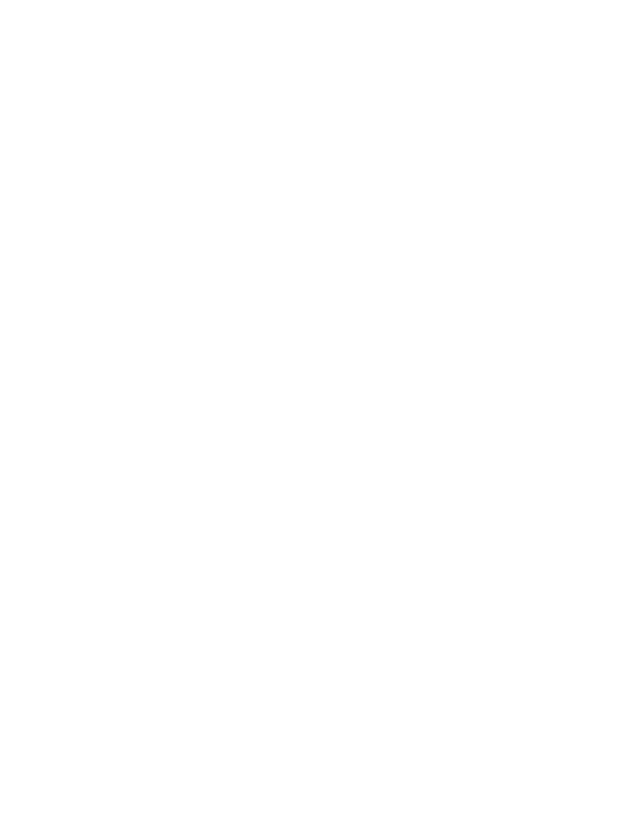
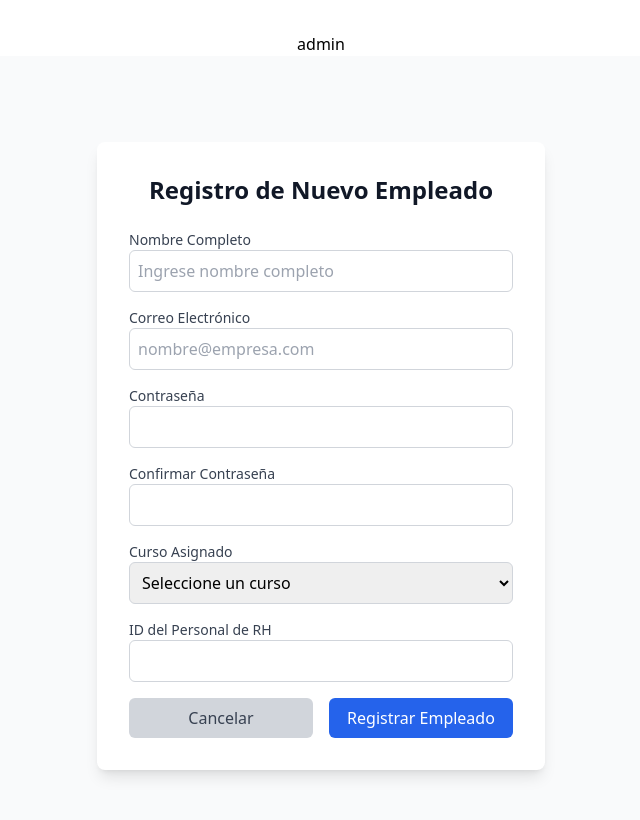
Before and after one commit to Codex-Utma/TalentQuest, a React (Vite) app in the folder Frontend/: page /admin/Adduser in a window 1280 px wide. Before the commit this address had no page. Shown: the top 820 px of the page, without its empty margins (319-959 px from the left). Built offline with nearby package versions, Linux system fonts and the light colour scheme.

Commit message:
Agregar usuario

```diff
--- a/Frontend/src/main.tsx
+++ b/Frontend/src/main.tsx
@@ -4,26 +4,24 @@
 import './index.css'
 
 import App from './App.tsx'
-import Prueba from './pages/prueba.tsx'
 
 import AdminLayout from './layout/AdminLayout.tsx'
 import EmployeeLayout from './layout/EmployeeLayout.tsx'
+import Adduser from './pages/Adduser.tsx'
 
 createRoot(document.getElementById('root')!).render(
     <BrowserRouter>
       <Routes>
 
         <Route index element={<App />} />
-        <Route path="/login" element={<Prueba />} />
 
         <Route path="/admin" element={<AdminLayout />} >
-          <Route index element={<App />} />
-          <Route path="prueba" element={<Prueba />} />
+          <Route path="Adduser" element={<Adduser />} />
         </Route>
 
         <Route path="/employee" element={<EmployeeLayout />} >
           <Route index element={<App />} />
-          <Route path="prueba" element={<Prueba />} />
+          <Route path="Adduser" element={<Adduser />} />
         </Route>
 
       </Routes>
--- /dev/null
+++ b/Frontend/src/pages/Adduser.tsx
@@ -0,0 +1,137 @@
+import { useState } from "react";
+
+const Adduser = () => {
+    const [formData, setFormData] = useState({
+        nombre: "",
+        email: "",
+        password: "",
+        confirmPassword: "",
+        curso: "",
+        rhId: "",
+    });
+
+    const handleChange = (e: { target: { name: any; value: any; }; }) => {
+        setFormData({ ...formData, [e.target.name]: e.target.value });
+    };
+
+    const handleSubmit = (e: { preventDefault: () => void; }) => {
+        e.preventDefault();
+        console.log("Datos enviados:", formData);
+    };
+
+    return (
+        <div className="min-h-screen flex items-center justify-center bg-gray-50">
+            <div className="bg-white shadow-lg rounded-lg p-8 w-full max-w-md">
+                <h2 className="text-2xl font-bold text-center text-gray-900 mb-6">
+                    Registro de Nuevo Empleado
+                </h2>
+
+                <form onSubmit={handleSubmit} className="space-y-4">
+                    {/* Nombre Completo */}
+                    <div className="flex flex-col">
+                        <label className="block text-sm font-medium text-gray-700 text-left">Nombre Completo</label>
+                        <input
+                            type="text"
+                            name="nombre"
+                            value={formData.nombre}
+                            onChange={handleChange}
+                            className="w-full border border-gray-300 p-2 rounded-md focus:ring-blue-500 focus:border-blue-500"
+                            placeholder="Ingrese nombre completo"
+                            required
+                        />
+                    </div>
+
+
+                    {/* Correo Electrónico */}
+                    <div>
+                        <label className="block text-sm font-medium text-gray-700 text-left">Correo Electrónico</label>
+                        <input
+                            type="email"
+                            name="email"
+                            value={formData.email}
+                            onChange={handleChange}
+                            className="w-full border border-gray-300 p-2 rounded-md focus:ring-blue-500 focus:border-blue-500"
+                            placeholder="nombre@empresa.com"
+                            required
+                        />
+                    </div>
+
+                    {/* Contraseña */}
+                    <div>
+                        <label className="block text-sm font-medium text-gray-700 text-left">Contraseña</label>
+                        <input
+                            type="password"
+                            name="password"
+                            value={formData.password}
+                            onChange={handleChange}
+                            className="w-full border border-gray-300 p-2 rounded-md focus:ring-blue-500 focus:border-blue-500"
+                            required
+                        />
+                    </div>
+
+                    {/* Confirmar Contraseña */}
+                    <div>
+                        <label className="block text-sm font-medium text-gray-700  text-left">Confirmar Contraseña</label>
+                        <input
+                            type="password"
+                            name="confirmPassword"
+                            value={formData.confirmPassword}
+                            onChange={handleChange}
+                            className="w-full border border-gray-300 p-2 rounded-md focus:ring-blue-500 focus:border-blue-500"
+                            required
+                        />
+                    </div>
+
+                    {/* Curso Asignado */}
+                    <div>
+                        <label className="block text-sm font-medium text-gray-700  text-left">Curso Asignado</label>
+                        <select
+                            name="curso"
+                            value={formData.curso}
+                            onChange={handleChange}
+                            className="w-full border border-gray-300 p-2 rounded-md focus:ring-blue-500 focus:border-blue-500"
+                            required
+                        >
+                            <option value="">Seleccione un curso</option>
+                            <option value="curso1">Introducción a la Empresa</option>
+                            <option value="curso2">Seguridad Laboral</option>
+                            <option value="curso3">Desarrollo Profesional</option>
+                            <option value="curso4">Ética y Valores</option>
+                        </select>
+                    </div>
+
+                    {/* ID de RH */}
+                    <div>
+                        <label className="block text-sm font-medium text-gray-700  text-left">ID del Personal de RH</label>
+                        <input
+                            type="text"
+                            name="rhId"
+                            value={formData.rhId}
+                            onChange={handleChange}
+                            className="w-full border border-gray-300 p-2 rounded-md focus:ring-blue-500 focus:border-blue-500"
+                            required
+                        />
+                    </div>
+
+                    {/* Botones */}
+                    <div className="flex justify-between space-x-4">
+                        <button
+                            type="button"
+                            className="w-full py-2 bg-gray-300 text-gray-700 rounded-md hover:bg-gray-400"
+                        >
+                            Cancelar
+                        </button>
+                        <button
+                            type="submit"
+                            className="w-full py-2 bg-blue-600 text-white rounded-md hover:bg-blue-700"
+                        >
+                            Registrar Empleado
+                        </button>
+                    </div>
+                </form>
+            </div>
+        </div>
+    );
+};
+
+export default Adduser;
--- a/Frontend/src/pages/prueba.tsx
+++ /dev/null
@@ -1,15 +0,0 @@
-
-
-function App() {
-
-  return (
-    <>
-        <h1>Prueba</h1>
-      <p className="read-the-docs">
-        Click on the Vite ndhducfdgvhsdbjwdhwjdejh
-      </p>
-    </>
-  )
-}
-
-export default App
```
